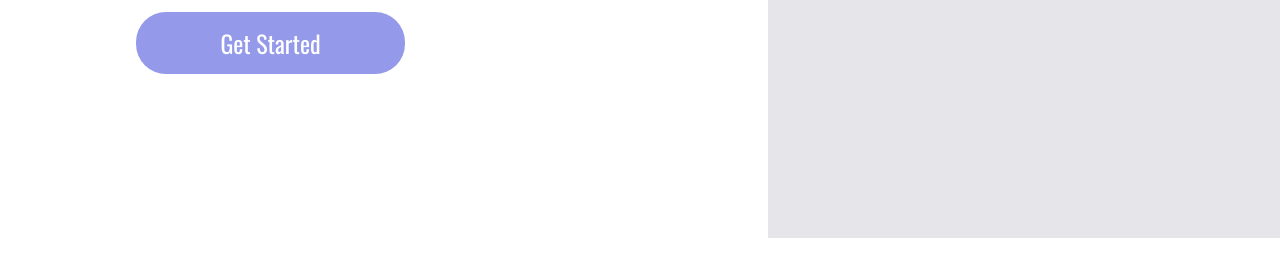
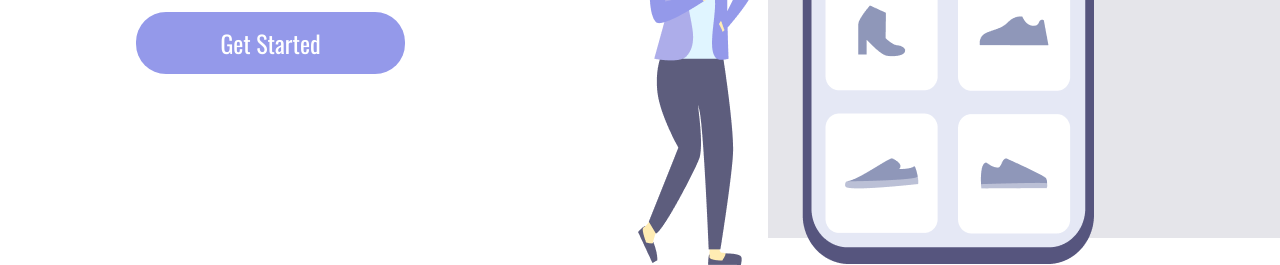
Before and after one commit to Adiel852/easy-shopping, a plain HTML site: page index.html in a window 1280 px wide. Shown: the part 562-827 px from the top of the page. Before the commit the page ends 800 px from the top, so only its background shows below. Drawn offline with nearby package versions, Linux system fonts and the light colour scheme; a web font is replaced by a local one.

Commit message:
alteração no img

```diff
--- a/index.html
+++ b/index.html
@@ -27,7 +27,7 @@
                 <a>About</a>
                 <a>Contact</a>
             </header>
-             <img alt="girl-cellphone" src="./girl-cellphone.png">
+             <img alt="girl-cellphone" src="./assets/girl-cellphone.png">
         </section>
     </div>
 </body>
```
